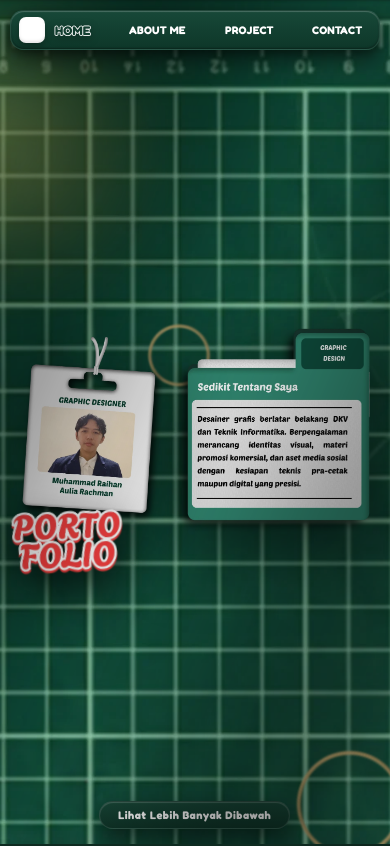
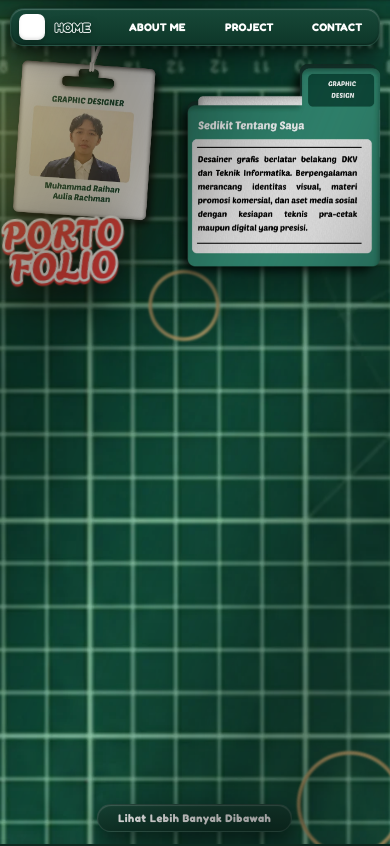
Before and after one commit to mraihanaulia22-ux/web-porotoflio-design-1, a React (Vite) app: page / in a window 390 px wide. Shown: the top 846 px of the page. Built offline with nearby package versions, Linux system fonts and the light colour scheme.

Commit message:
fix(responsive): enlarge side-by-side hero assets and tuck lanyard cord under navbar on mobile and tablet

```diff
--- a/src/App.css
+++ b/src/App.css
@@ -469,7 +469,7 @@
     height: 100dvh;
     min-height: 100vh;
     max-height: 100vh;
-    padding: clamp(65px, 8.5vh, 85px) clamp(16px, 3vw, 32px) clamp(10px, 1.8vh, 18px);
+    padding: clamp(65px, 8.5vh, 85px) clamp(16px, 2.5vw, 28px) clamp(8px, 1.5vh, 16px);
     overflow: hidden;
     justify-content: space-between;
     scroll-snap-align: start;
@@ -498,7 +498,7 @@
   }
 
   .stage-container {
-    margin-top: 0;
+    margin-top: -15px;
     flex: 1;
     width: 100%;
     display: flex;
@@ -507,62 +507,67 @@
     min-height: 0;
   }
 
-  /* Berdampingan (Side-by-side) seperti Desktop / Laptop */
+  /* Berdampingan (Side-by-side) seperti Desktop / Laptop - Hampir Memenuhi Layar */
   .stage-content {
     display: flex;
     flex-direction: row;
-    align-items: center;
+    align-items: flex-start;
     justify-content: center;
-    gap: clamp(14px, 3vw, 38px);
+    gap: clamp(14px, 2.8vw, 36px);
     width: 100%;
     max-height: 100%;
   }
 
   .card-wrapper {
-    margin-top: 0;
+    margin-top: -18px; /* Tali lanyard terselip rapi ke bawah navbar */
     flex-shrink: 1;
+    display: flex;
+    flex-direction: column;
+    align-items: center;
   }
 
   .id-card-img {
     height: auto;
-    width: clamp(200px, 35vw, 320px);
-    max-height: clamp(320px, 50vh, 460px);
+    width: clamp(250px, 42vw, 380px);
+    max-height: clamp(380px, 58vh, 540px);
     object-fit: contain;
   }
 
   .sticker-wrapper {
-    top: calc(100% - 22px);
-    left: -12px;
+    top: calc(100% - 24px);
+    left: -14px;
     transform: rotate(-6deg);
   }
 
   .portofolio-sticker {
-    width: clamp(135px, 21vw, 200px);
+    width: clamp(160px, 26vw, 240px);
   }
 
   .berkas-wrapper {
-    margin-top: 0;
+    margin-top: 18px;
     flex-shrink: 1;
+    display: flex;
+    justify-content: center;
   }
 
   .berkas-img {
     height: auto;
-    width: clamp(260px, 45vw, 410px);
-    max-height: clamp(340px, 53vh, 500px);
+    width: clamp(330px, 53vw, 490px);
+    max-height: clamp(400px, 62vh, 580px);
     object-fit: contain;
   }
 
   .ring-center {
     display: block;
-    top: 26%;
-    left: 37%;
-    width: clamp(85px, 13vw, 140px);
-    height: clamp(85px, 13vw, 140px);
+    top: 22%;
+    left: 38%;
+    width: clamp(110px, 16vw, 160px);
+    height: clamp(110px, 16vw, 160px);
   }
 
   .hero-footer {
-    margin-top: 4px;
-    padding-bottom: 6px;
+    margin-top: 2px;
+    padding-bottom: 4px;
   }
 
   .bottom-pill-btn {
@@ -581,10 +586,10 @@
     height: 100dvh;
     min-height: 100vh;
     max-height: 100vh;
-    padding: clamp(54px, 7.8vh, 70px) 10px clamp(8px, 1.6vh, 16px);
+    padding: clamp(48px, 7vh, 62px) 8px clamp(6px, 1.2vh, 12px);
     overflow: hidden;
     justify-content: space-between;
-    gap: 6px;
+    gap: 4px;
     scroll-snap-align: start;
     scroll-snap-stop: always;
   }
@@ -594,14 +599,14 @@
     width: 100%;
     padding: 0 10px;
     box-sizing: border-box;
-    top: 10px;
+    top: 8px;
   }
 
   .navbar-container {
     width: 100%;
     max-width: 420px;
     gap: 6px;
-    padding: 6px 12px 6px 8px;
+    padding: 5px 12px 5px 8px;
     border-radius: 14px;
     justify-content: space-between;
   }
@@ -635,9 +640,9 @@
     -webkit-text-stroke: 1.6px #ffffff;
   }
 
-  /* Side-by-side Hero Stage Layout (Berdampingan persis seperti Desktop / Laptop) */
+  /* Side-by-side Hero Stage Layout (Berdampingan Proporsional Besar seperti Desktop) */
   .stage-container {
-    margin-top: 0;
+    margin-top: -12px;
     width: 100%;
     flex: 1;
     display: flex;
@@ -648,17 +653,17 @@
 
   .stage-content {
     display: flex;
-    flex-direction: row; /* Berdampingan persis seperti preview laptop / desktop */
-    align-items: center;
+    flex-direction: row; /* Berdampingan */
+    align-items: flex-start; /* Tali lanyard naik ke atas menyentuh navbar */
     justify-content: center;
-    gap: clamp(4px, 1.8vw, 12px);
+    gap: clamp(4px, 1.5vw, 10px);
     width: 100%;
     max-width: 100%;
     max-height: 100%;
   }
 
   .card-wrapper {
-    margin-top: 0;
+    margin-top: -16px; /* Tali ID Card terselip ke belakang navbar */
     flex-shrink: 1;
     min-width: 0;
     display: flex;
@@ -668,25 +673,25 @@
   }
 
   .id-card-img {
-    width: clamp(125px, 38vw, 180px);
+    width: clamp(145px, 43vw, 210px);
     height: auto;
-    max-height: clamp(220px, 44vh, 320px);
+    max-height: clamp(270px, 54vh, 380px);
     object-fit: contain;
   }
 
   .sticker-wrapper {
-    top: calc(100% - 16px);
+    top: calc(100% - 18px);
     left: -6px;
     transform: rotate(-6deg);
   }
 
   .portofolio-sticker {
-    width: clamp(95px, 29vw, 145px);
+    width: clamp(110px, 32vw, 160px);
     height: auto;
   }
 
   .berkas-wrapper {
-    margin-top: 0;
+    margin-top: 14px; /* Posisi berkas sejajar seimbang di samping ID Card */
     flex-shrink: 1;
     min-width: 0;
     display: flex;
@@ -695,19 +700,19 @@
   }
 
   .berkas-img {
-    width: clamp(165px, 51vw, 240px);
+    width: clamp(190px, 55vw, 275px);
     height: auto;
-    max-height: clamp(235px, 47vh, 345px);
+    max-height: clamp(280px, 57vh, 400px);
     object-fit: contain;
   }
 
   .ring-center {
     display: block;
-    width: 65px;
-    height: 65px;
-    top: 36%;
+    width: 75px;
+    height: 75px;
+    top: 30%;
     left: 36%;
-    opacity: 0.8;
+    opacity: 0.85;
   }
 
   .ring-bottom-right {
@@ -729,10 +734,10 @@
   .bottom-pill-btn {
     font-size: 11px;
     font-weight: 800;
-    padding: 6px 18px;
+    padding: 6px 20px;
     border-radius: 9999px;
     width: auto;
-    max-width: 250px;
+    max-width: 260px;
     text-align: center;
   }
 }
```
